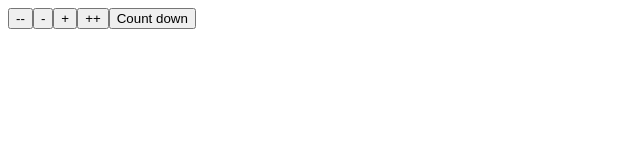
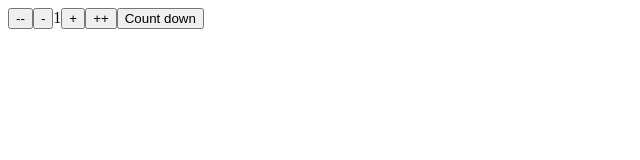
Before and after one commit to notahat/redux-toy, a React (Create React App) app: page / in a window 1280 px wide. Shown: the top 160 px of the page, without its empty margins (0-640 px from the left). Built offline with nearby package versions, Linux system fonts and the light colour scheme.

Commit message:
Refactor App to know less about the world

```diff
--- a/src/components/App.tsx
+++ b/src/components/App.tsx
@@ -1,21 +1,22 @@
 import React from "react"
-import { Dispatch } from "../actions/types"
-import countDown from "../actions/countDown"
 
 interface AppProps {
   counter: number
-  dispatch: Dispatch
+  increment: VoidFunction
+  decrement: VoidFunction
+  incrementBy10: VoidFunction
+  decrementBy10: VoidFunction
+  countDown: VoidFunction
 }
 
 export const App: React.FunctionComponent<AppProps> = ({
   counter,
-  dispatch
+  increment,
+  decrement,
+  incrementBy10,
+  decrementBy10,
+  countDown
 }) => {
-  const decrementBy10 = () => dispatch({ type: "DECREMENT_BY", by: 10 })
-  const decrement = () => dispatch({ type: "DECREMENT" })
-  const increment = () => dispatch({ type: "INCREMENT" })
-  const incrementBy10 = () => dispatch({ type: "INCREMENT_BY", by: 10 })
-
   return (
     <div>
       <button onClick={decrementBy10}>--</button>
@@ -24,7 +25,7 @@ export const App: React.FunctionComponent<AppProps> = ({
       <button onClick={increment}>+</button>
       <button onClick={incrementBy10}>++</button>
 
-      <button onClick={() => dispatch(countDown())}>Count down</button>
+      <button onClick={countDown}>Count down</button>
     </div>
   )
 }
--- a/src/components/AppContainer.tsx
+++ b/src/components/AppContainer.tsx
@@ -2,12 +2,29 @@ import React from "react"
 import { useDispatch, useSelector } from "react-redux"
 import { Dispatch } from "../actions/types"
 import counterValue from "../selectors/counterValue"
+import countDown from "../actions/countDown"
 import App from "./App"
 
 const AppContainer: React.FunctionComponent = () => {
   const counter = useSelector(counterValue)
   const dispatch: Dispatch = useDispatch()
-  return <App counter={counter} dispatch={dispatch} />
+
+  const increment = () => dispatch({ type: "INCREMENT" })
+  const decrementBy10 = () => dispatch({ type: "DECREMENT_BY", by: 10 })
+  const decrement = () => dispatch({ type: "DECREMENT" })
+  const incrementBy10 = () => dispatch({ type: "INCREMENT_BY", by: 10 })
+  const foo = () => dispatch(countDown())
+
+  return (
+    <App
+      counter={counter}
+      increment={increment}
+      decrement={decrement}
+      decrementBy10={decrementBy10}
+      incrementBy10={incrementBy10}
+      countDown={foo}
+    />
+  )
 }
 
 export default AppContainer
--- a/src/index.tsx
+++ b/src/index.tsx
@@ -4,13 +4,13 @@ import { Provider } from "react-redux"
 import { createStore, applyMiddleware } from "redux"
 import thunk from "redux-thunk"
 import reducer from "./state/reducer"
-import App from "./components/App"
+import AppContainer from "./components/AppContainer"
 
 const store = createStore(reducer, applyMiddleware(thunk))
 
 ReactDOM.render(
   <Provider store={store}>
-    <App />
+    <AppContainer />
   </Provider>,
   document.getElementById("root")
 )
```
Also changed, not shown: 2 other files (tests, documents, lock files or other folders).
